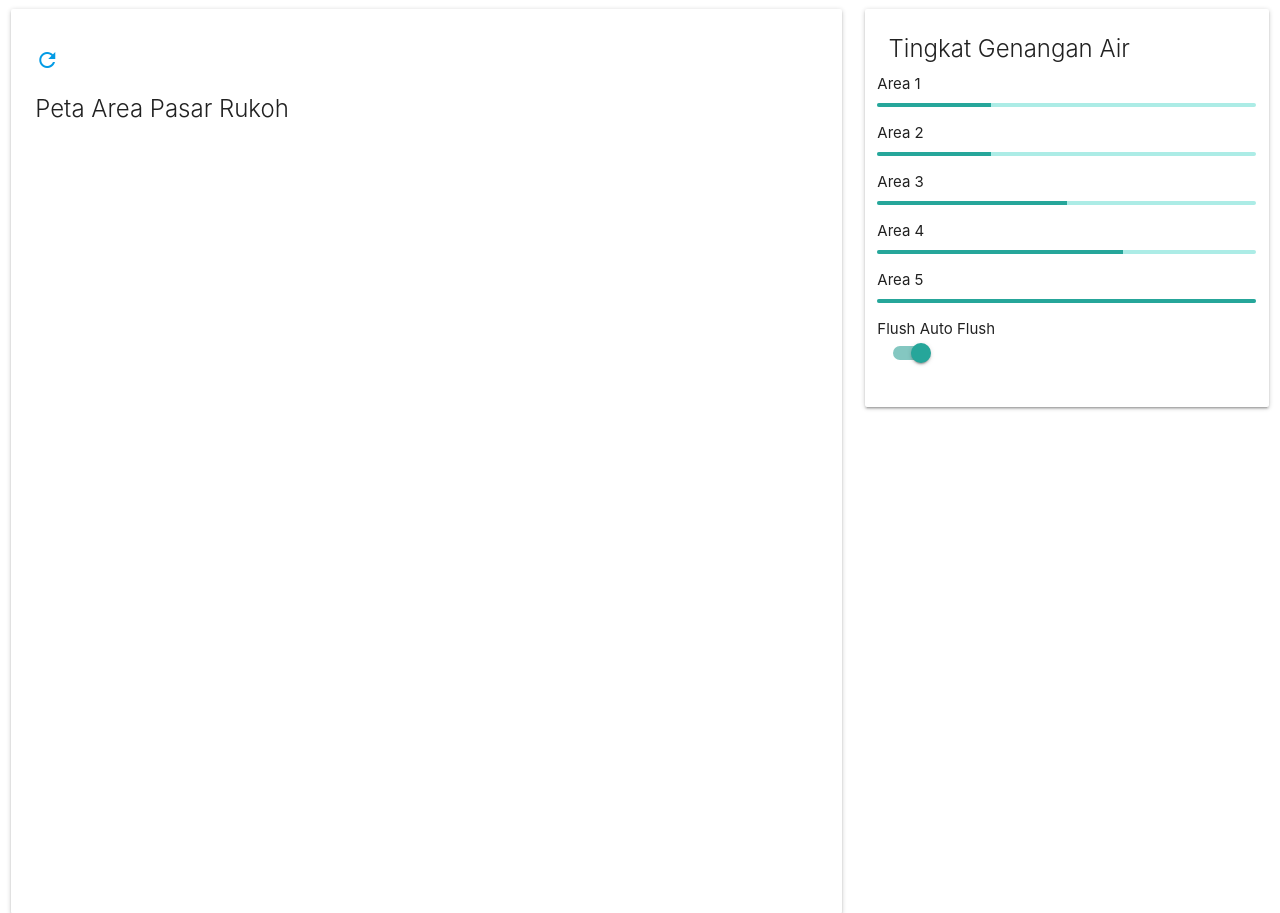
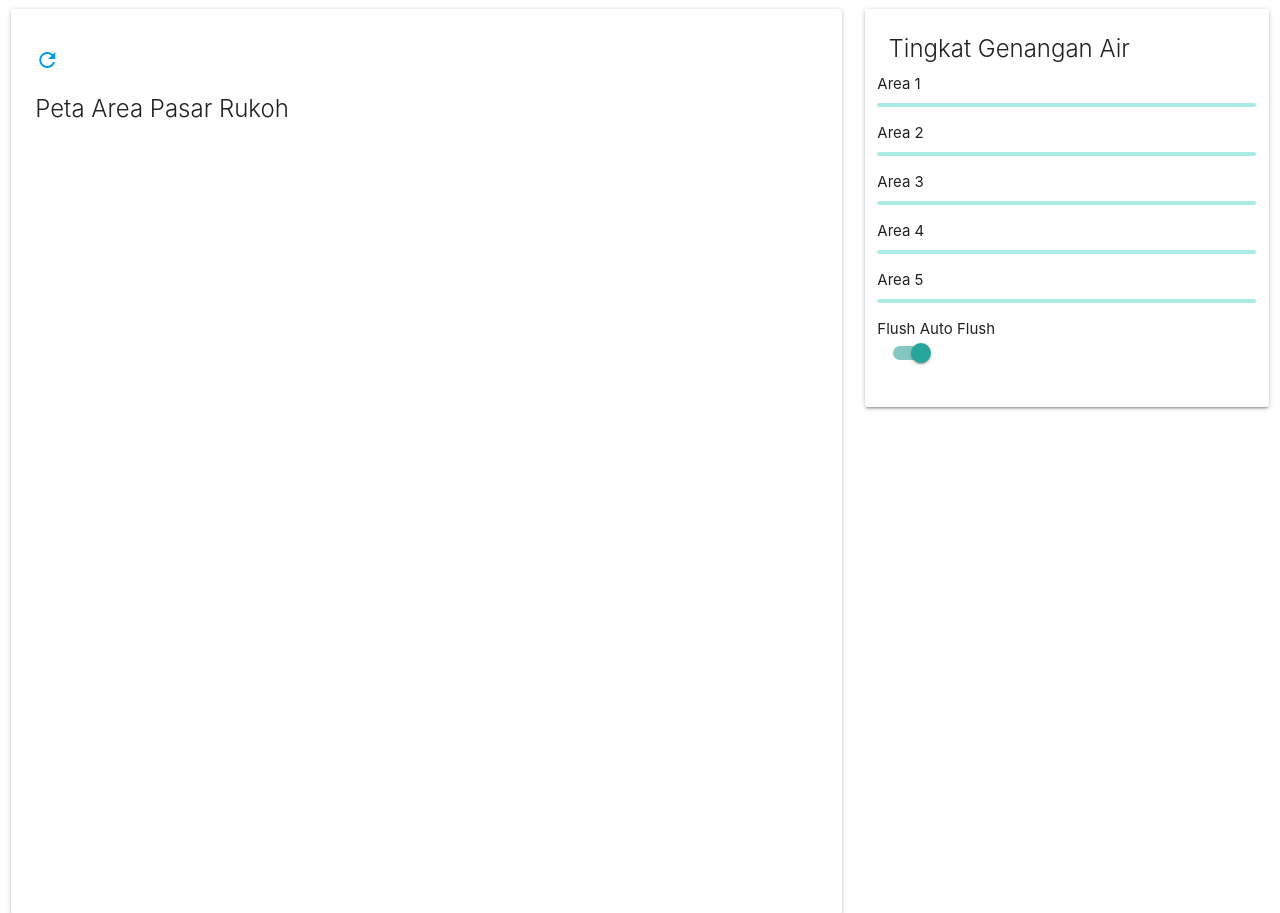
Before and after one commit to andre-arc/RPL-INF-2017-02-The-Flush, a PHP site: page /RPL-INF-2017-02-The-Flush/ in a window 1280 px wide. Shown: the part 3125-4038 px from the top of the page. Run offline with PHP 8.4, Linux system fonts and the light colour scheme; a user stored in the database is signed in; data comes from the database, SQL or seed files in the repository; both versions use the stored data as it was after the commit; some libraries are stand-ins or nearby versions.

Commit message:
Auto stash before merge of "master" and "origin/halaman_area_1_-_5"

```diff
--- a/index.php
+++ b/index.php
@@ -6,6 +6,13 @@ session_start();
 if(!isset($_SESSION['username'])){
     echo '<script>window.location.replace("'.BASE_URL.'login.php");</script>';
 }
+
+     $query = "select * from pengaturan";
+    $result = $mysqli->query($query);
+    if($result == true){
+        $data = $result->fetch_assoc();
+    }
+    $mysqli->close();
 ?>
 
 
@@ -372,34 +379,34 @@ if(!isset($_SESSION['username'])){
 										<div id="area">
 											<p>Area 1</p>
 												<div class="progress">
-													<div class="determinate" style="width: 30%" id="progress1"></div>
+													<div class="determinate" style="width: <?php echo $data['area1'];?>%" id="progress1"></div>
 												</div>
 										</div>
 										<div id="area">
 											<p>Area 2</p>
 												<div class="progress">
-													<div class="determinate" style="width: 30%" id="progress2"></div>
+													<div class="determinate" style="width: <?php echo $data['area2'];?>%" id="progress2"></div>
 												</div>
 										</div>
 										<div id="area">
 											<p>Area 3</p>
 												<div class="progress">
-													<div class="determinate" style="width: 50%" id="progress3"></div>
+													<div class="determinate" style="width: <?php echo $data['area3'];?>%" id="progress3"></div>
 												</div>
 										</div>
 										<div id="area">
 											<p>Area 4</p>
 												<div class="progress">
-													<div class="determinate" style="width: 65%" id="progress4"></div>
+													<div class="determinate" style="width: <?php echo $data['area4'];?>%" id="progress4"></div>
 												</div>
 										</div>
 										<div id="area">
 											<p>Area 5</p>
 												<div class="progress">
-													<div class="determinate" style="width: 100%" id="progress5"></div>
+													<div class="determinate" style="width: <?php echo $data['area5'];?>%" id="progress5"></div>
 												</div>
 										</div>
-										<span onclick="Flush('all')" class="btn_flush">Flush</span>
+										<span onclick="ajaxFlush('all')" class="btn_flush">Flush</span>
 
 										<span class="btn_flush">Auto Flush
 											<div class="switch">
@@ -419,13 +426,6 @@ if(!isset($_SESSION['username'])){
             </main>
         </div>
         <div class="left-sidebar-hover"></div>
-        <?php
-         $query = "select * from pengaturan";
-        $result = $mysqli->query($query);
-        if($result == true){
-            $data = $result->fetch_assoc();
-        }
-        ?>
 
         <!-- Javascripts -->
         <script src="assets/plugins/jquery/jquery-2.2.0.min.js"></script>
@@ -461,8 +461,9 @@ if(!isset($_SESSION['username'])){
                 }
             }
 
-            if(getPersen('progress1') >= <?php echo $data['tingkat_air'];?>){
+            if(getPersen('progress'+i) >= <?php echo $data['tingkat_air'];?>){
                 document.getElementById("progress1").style.width="0%";
+                removeAlert(timer['progress1'],1);
             }
 
             function Flush(tipe){
@@ -473,16 +474,30 @@ if(!isset($_SESSION['username'])){
                     }
                 }
                 else{
-                    document.getElementById(tipe).style.width="0%";
+                    document.getElementById('progress'+tipe).style.width="0%";
                 }
 
             }
-
 
             function getPersen(id){
                 var width = parseInt( 100 * parseFloat($('#'+id).css('width')) / parseFloat($('#'+id).parent().css('width')));
                 return width;
             }
+
+         function ajaxFlush(tipe){
+                  //do ajax proses
+             $.ajax({
+               url : "flush.php",
+               type: "post", //form method
+               data: {area : tipe},
+               success:function(result){
+                     Flush(tipe);
+               },
+               error: function(xhr, Status, err) {
+                 alert("Terjadi error : "+Status);
+               }
+                 });
+         }
         </script>
 
     </body>
```
Also changed, not shown: db/flush.sql (+9 -4 lines), flush.php (added, +24 -0 lines).
